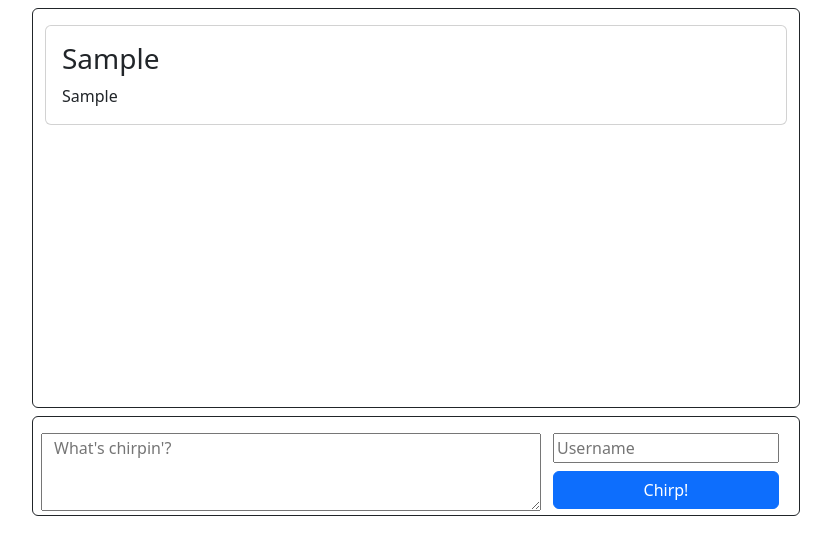
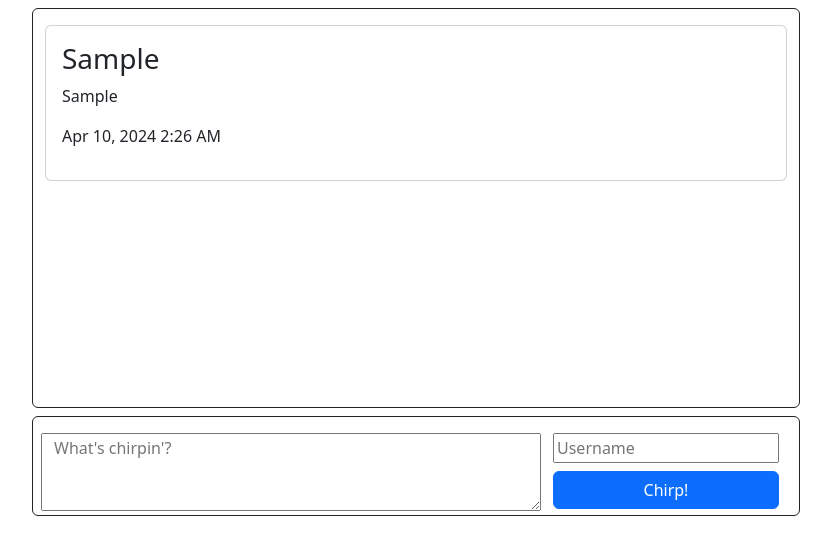
Before and after one commit to MrMeadows/chirper, a React (Create React App) app: page / in a window 1280 px wide. Both pictures are taken after typing "Sample", "Sample" into the empty fields and a click on the button "Chirp!". Shown: the top 554 px of the page, without its empty margins (224-1055 px from the left). Built offline with nearby package versions, Linux system fonts and the light colour scheme.

Commit message:
adding day.js to project
added day.js to project to create timestamps on each post. all timestamps update to current time when project is refreshed. will need to rewrite code into Input.jsx instead of Post.jsx, cause of issue likely scope

```diff
--- a/package.json
+++ b/package.json
@@ -7,6 +7,7 @@
     "@testing-library/react": "^13.4.0",
     "@testing-library/user-event": "^13.5.0",
     "bootstrap": "^5.3.3",
+    "dayjs": "^1.11.11",
     "react": "^18.2.0",
     "react-dom": "^18.2.0",
     "react-scripts": "5.0.1",
--- a/src/components/Post.jsx
+++ b/src/components/Post.jsx
@@ -1,14 +1,17 @@
 import React from 'react';
 import { v4 as uuidv4 } from 'uuid';
+import dayjs from 'dayjs';
 
 const Post = ({ username, chirp }) => {
 
     let id = uuidv4();
+    let dateTime = dayjs().format('MMM D, YYYY h:mm A');
 
     return (
         <div className="card card-body my-3">
             <h3 className="card-title">{username}</h3>
             <p className="card-text" id={id}>{chirp}</p>
+            <p>{dateTime}</p>
         </div>
     )
 }
```
Also changed, not shown: 2 other files (tests, documents, lock files or other folders).
